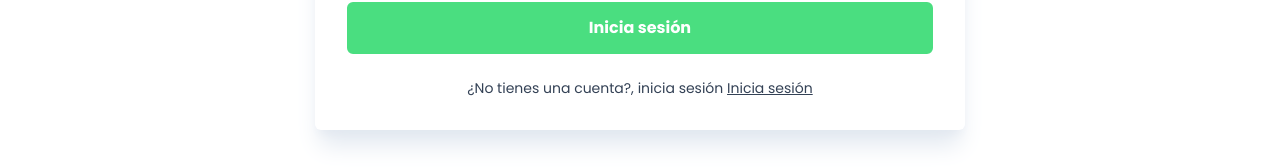
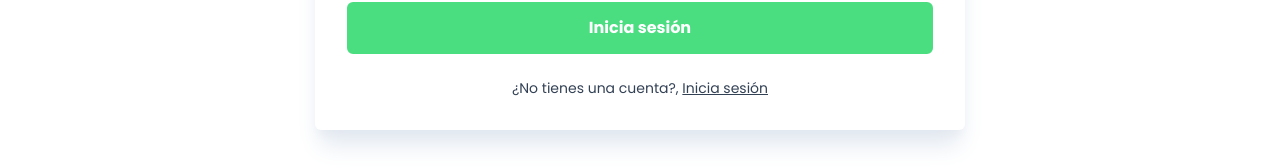
Before and after one commit to PandoraBox78/Vinilonas-Ecommerce_2.0, a Next.js app: page /login in a window 1280 px wide. Shown: the part 556-724 px from the top of the page. Built offline with nearby package versions, Linux system fonts and the light colour scheme; no server answers; a web font is replaced by a local one.

Commit message:
quinto commit

```diff
--- a/app/cart/CartClient.tsx
+++ b/app/cart/CartClient.tsx
@@ -19,7 +19,7 @@ const CartClient: React.FC<CurrentUserProps> = ({ currentUser }) => {
   if (!cartProducts || cartProducts.length === 0) {
     return (
       <div className="flex flex-col items-center">
-        <div className="text-2xl">Your carrito esta vacio</div>
+        <div className="text-2xl">Tu carrito esta vacio</div>
         <div>
           <Link
             href={"/"}
--- a/app/login/LoginForm.tsx
+++ b/app/login/LoginForm.tsx
@@ -98,7 +98,7 @@ const LoginForm: React.FC<LoginUserProps> = ({ currentUser }) => {
         onClick={handleSubmit(onSubmit)}
       />
       <p className="text-sm">
-        ¿No tienes una cuenta?, inicia sesión{" "}
+        ¿No tienes una cuenta?,{" "}
         <Link className="underline" href="/register">
           Inicia sesión
         </Link>
```
